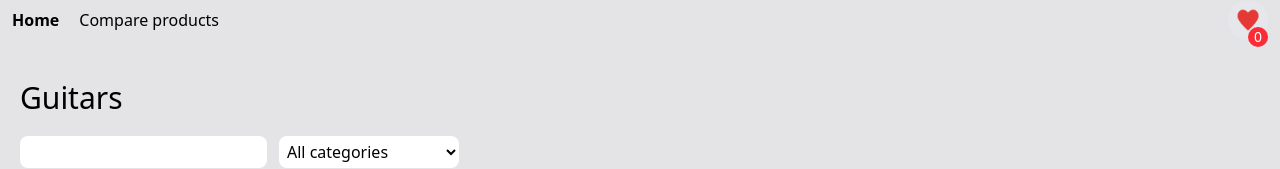
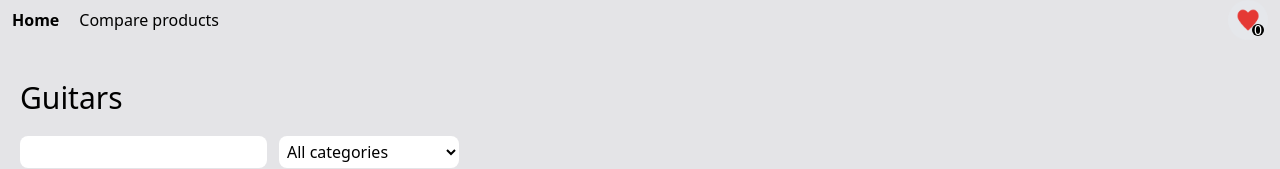
Before and after one commit to giovanni-arduini/progetto-finale-spec-frontend-front, a React (Vite) app: page / in a window 1280 px wide. Shown: the top 169 px of the page. Built offline with nearby package versions, Linux system fonts and the light colour scheme; no server answers.

Commit message:
ADD favorites count display in Header component to show total items

```diff
--- a/src/Components/Header.jsx
+++ b/src/Components/Header.jsx
@@ -26,8 +26,8 @@ export default function Header() {
           onClick={() => handleShowFavorites()}
         >
           <img className="w-6" src="../public/images/save.png" alt="" />
-          <span className="absolute top-2/3 left-1/2 bg-red-500 text-white text-sm w-5 h-5 rounded-full flex justify-center items-center">
-            {favorites.reduce((acc, curr) => acc + curr.quantity, 0)}
+          <span className="absolute top-3/5 left-3/5 bg-black text-white text-sm w-3 h-3 rounded-full flex justify-center items-center">
+            {favorites.length}
           </span>
         </div>
       </div>
```
